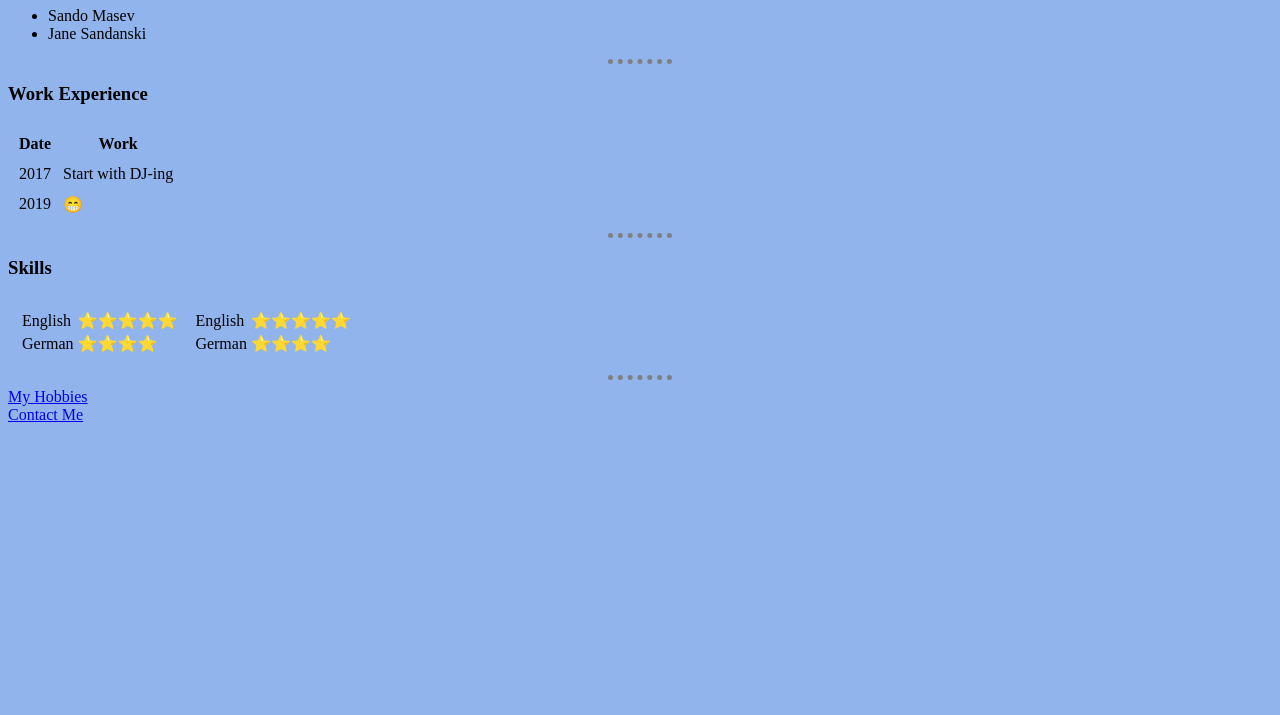
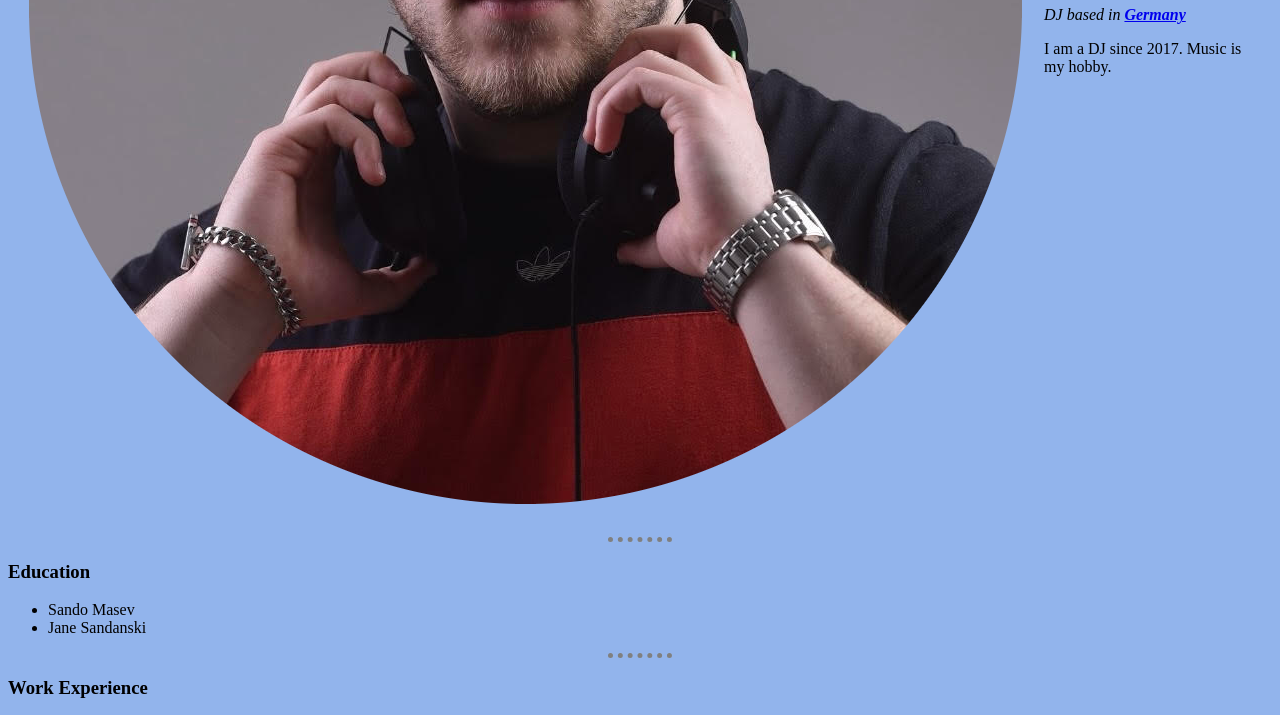
Before and after one commit to phillthedj/cv, a plain HTML site: page index.html in a window 1280 px wide. Shown: the part 518-1233 px from the top of the page. Before the commit the page ends 950 px from the top, so only its background shows below. Drawn offline with Linux system fonts and the light colour scheme; files that its build step writes are made by us from their sources.

Commit message:
Update index.html

```diff
--- a/index.html
+++ b/index.html
@@ -10,7 +10,7 @@
 <body>
   <table cellspacing="20">
     <tr>
-      <td><img src="phill.png" alt="Filip profile picture"></td>
+      <td><img src="phill.png.png" alt="Filip profile picture"></td>
       <td>  <h1>Filip Janevski</h1>
         <p> <em>DJ based in <strong><a href="https://en.wikipedia.org/wiki/Germany">Germany</a></strong> </em></p>
         <p>I am a DJ since 2017. Music is my hobby.</p></td>
```
